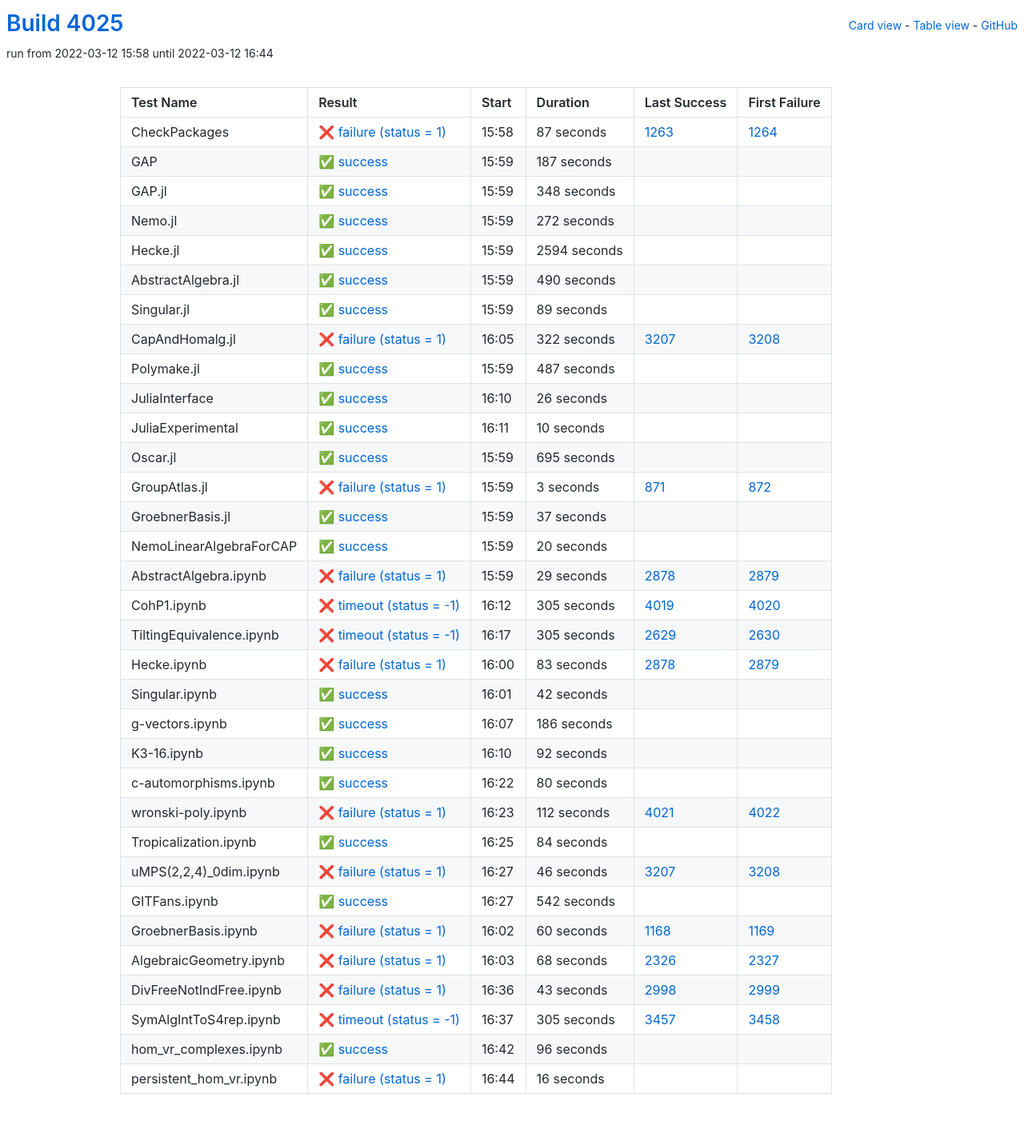
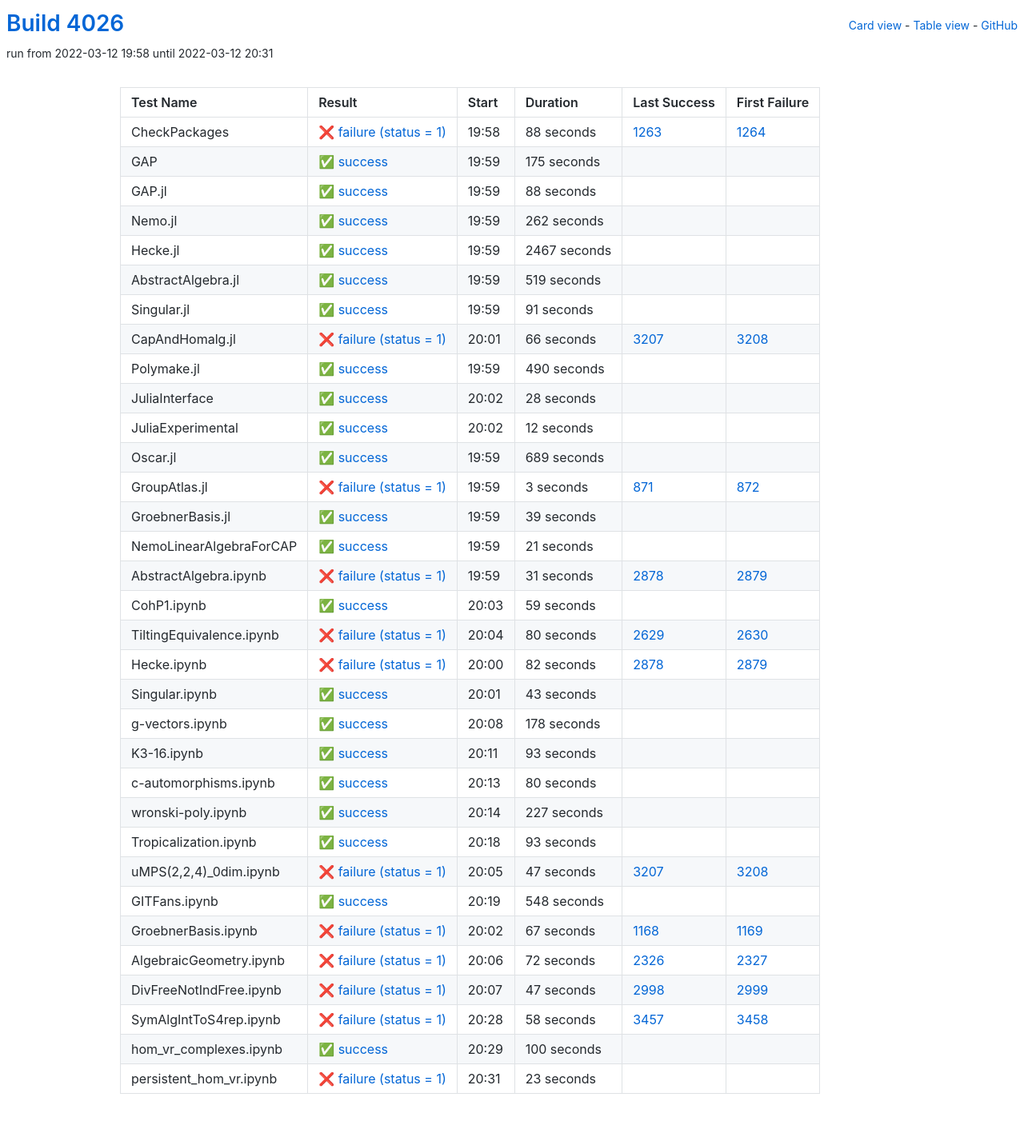
Before and after one commit to oscar-system/oscar-ci-status-stable, a Jekyll site: the page built from table.html, in a window 1280 px wide. Shown: the whole page at 80% size. Built offline with Jekyll 4.4.1, drawn with Linux system fonts in a browser that asks for light colours.

Commit message:
Build #4026

```diff
--- a/_data/ci.yml
+++ b/_data/ci.yml
@@ -1,6 +1,6 @@
 ---
-build: 4025
-build_url: https://oscarci.mathematik.uni-kl.de/job/oscar-stable/4025/
+build: 4026
+build_url: https://oscarci.mathematik.uni-kl.de/job/oscar-stable/4026/
 job: oscar-stable
 organization: oscar-system
 repo: oscar-ci-status-stable
@@ -8,68 +8,104 @@ repourl: https://github.com/oscar-system/oscar-ci-status-stable
 tests:
 - name: CheckPackages
   id: checkpackages
-  log: https://oscarci.mathematik.uni-kl.de/job/oscar-stable/4025/artifact/logs/build-4025/CheckPackages.log
-  start: 2022-03-12 15:58
+  log: https://oscarci.mathematik.uni-kl.de/job/oscar-stable/4026/artifact/logs/build-4026/CheckPackages.log
+  start: 2022-03-12 19:58
   success: false
   exitcode: 1
   status: failure
-  duration: 87
+  duration: 88
   last_success: 1263
   last_success_url: https://oscarci.mathematik.uni-kl.de/job/oscar-stable/1263/
   first_failure: 1264
   first_failure_url: https://oscarci.mathematik.uni-kl.de/job/oscar-stable/1264/
 - name: GAP
   id: gap
-  log: https://oscarci.mathematik.uni-kl.de/job/oscar-stable/4025/artifact/logs/build-4025/GAP.log
-  start: 2022-03-12 15:59
+  log: https://oscarci.mathematik.uni-kl.de/job/oscar-stable/4026/artifact/logs/build-4026/GAP.log
+  start: 2022-03-12 19:59
   success: true
   exitcode: 0
   status: success
-  duration: 187
+  duration: 175
   last_success: false
   last_success_url:
   first_failure: false
   first_failure_url:
 - name: GAP.jl
   id: gap-jl
-  log: https://oscarci.mathematik.uni-kl.de/job/oscar-stable/4025/artifact/logs/build-4025/GAP.jl.log
-  start: 2022-03-12 15:59
+  log: https://oscarci.mathematik.uni-kl.de/job/oscar-stable/4026/artifact/logs/build-4026/GAP.jl.log
+  start: 2022-03-12 19:59
   success: true
   exitcode: 0
   status: success
-  duration: 348
+  duration: 88
   last_success: false
   last_success_url:
   first_failure: false
   first_failure_url:
 - name: Nemo.jl
   id: nemo-jl
-  log: https://oscarci.mathematik.uni-kl.de/job/oscar-stable/4025/artifact/logs/build-4025/Nemo.jl.log
-  start: 2022-03-12 15:59
+  log: https://oscarci.mathematik.uni-kl.de/job/oscar-stable/4026/artifact/logs/build-4026/Nemo.jl.log
+  start: 2022-03-12 19:59
   success: true
   exitcode: 0
   status: success
-  duration: 272
+  duration: 262
   last_success: false
   last_success_url:
   first_failure: false
   first_failure_url:
 - name: Hecke.jl
   id: hecke-jl
-  log: https://oscarci.mathematik.uni-kl.de/job/oscar-stable/4025/artifact/logs/build-4025/Hecke.jl.log
-  start: 2022-03-12 15:59
+  log: https://oscarci.mathematik.uni-kl.de/job/oscar-stable/4026/artifact/logs/build-4026/Hecke.jl.log
+  start: 2022-03-12 19:59
   success: true
   exitcode: 0
   status: success
-  duration: 2594
+  duration: 2467
   last_success: false
   last_success_url:
   first_failure: false
   first_failure_url:
 - name: AbstractAlgebra.jl
   id: abstractalgebra-jl
-  log: https://oscarci.mathematik.uni-kl.de/job/oscar-stable/4025/artifact/logs/build-4025/AbstractAlgebra.jl.log
-  start: 2022-03-12 15:59
+  log: https://oscarci.mathematik.uni-kl.de/job/oscar-stable/4026/artifact/logs/build-4026/AbstractAlgebra.jl.log
+  start: 2022-03-12 19:59
+  success: true
+  exitcode: 0
+  status: success
+  duration: 519
+  last_success: false
+  last_success_url:
+  first_failure: false
+  first_failure_url:
+- name: Singular.jl
+  id: singular-jl
+  log: https://oscarci.mathematik.uni-kl.de/job/oscar-stable/4026/artifact/logs/build-4026/Singular.jl.log
+  start: 2022-03-12 19:59
+  success: true
+  exitcode: 0
+  status: success
+  duration: 91
+  last_success: false
+  last_success_url:
+  first_failure: false
+  first_failure_url:
+- name: CapAndHomalg.jl
+  id: capandhomalg-jl
+  log: https://oscarci.mathematik.uni-kl.de/job/oscar-stable/4026/artifact/logs/build-4026/CapAndHomalg.jl.log
+  start: 2022-03-12 20:01
+  success: false
+  exitcode: 1
+  status: failure
+  duration: 66
+  last_success: 3207
+  last_success_url: https://oscarci.mathematik.uni-kl.de/job/oscar-stable/3207/
+  first_failure: 3208
+  first_failure_url: https://oscarci.mathematik.uni-kl.de/job/oscar-stable/3208/
+- name: Polymake.jl
+  id: polymake-jl
+  log: https://oscarci.mathematik.uni-kl.de/job/oscar-stable/4026/artifact/logs/build-4026/Polymake.jl.log
+  start: 2022-03-12 19:59
   success: true
   exitcode: 0
   status: success
@@ -78,82 +114,46 @@ tests:
   last_success_url:
   first_failure: false
   first_failure_url:
-- name: Singular.jl
-  id: singular-jl
-  log: https://oscarci.mathematik.uni-kl.de/job/oscar-stable/4025/artifact/logs/build-4025/Singular.jl.log
-  start: 2022-03-12 15:59
+- name: JuliaInterface
+  id: juliainterface
+  log: https://oscarci.mathematik.uni-kl.de/job/oscar-stable/4026/artifact/logs/build-4026/JuliaInterface.log
+  start: 2022-03-12 20:02
   success: true
   exitcode: 0
   status: success
-  duration: 89
-  last_success: false
-  last_success_url:
-  first_failure: false
-  first_failure_url:
-- name: CapAndHomalg.jl
-  id: capandhomalg-jl
-  log: https://oscarci.mathematik.uni-kl.de/job/oscar-stable/4025/artifact/logs/build-4025/CapAndHomalg.jl.log
-  start: 2022-03-12 16:05
-  success: false
-  exitcode: 1
-  status: failure
-  duration: 322
-  last_success: 3207
-  last_success_url: https://oscarci.mathematik.uni-kl.de/job/oscar-stable/3207/
-  first_failure: 3208
-  first_failure_url: https://oscarci.mathematik.uni-kl.de/job/oscar-stable/3208/
-- name: Polymake.jl
-  id: polymake-jl
-  log: https://oscarci.mathematik.uni-kl.de/job/oscar-stable/4025/artifact/logs/build-4025/Polymake.jl.log
-  start: 2022-03-12 15:59
-  success: true
-  exitcode: 0
-  status: success
-  duration: 487
-  last_success: false
-  last_success_url:
-  first_failure: false
-  first_failure_url:
-- name: JuliaInterface
-  id: juliainterface
-  log: https://oscarci.mathematik.uni-kl.de/job/oscar-stable/4025/artifact/logs/build-4025/JuliaInterface.log
-  start: 2022-03-12 16:10
-  success: true
-  exitcode: 0
-  status: success
-  duration: 26
+  duration: 28
   last_success: false
   last_success_url:
   first_failure: false
   first_failure_url:
 - name: JuliaExperimental
   id: juliaexperimental
-  log: https://oscarci.mathematik.uni-kl.de/job/oscar-stable/4025/artifact/logs/build-4025/JuliaExperimental.log
-  start: 2022-03-12 16:11
+  log: https://oscarci.mathematik.uni-kl.de/job/oscar-stable/4026/artifact/logs/build-4026/JuliaExperimental.log
+  start: 2022-03-12 20:02
   success: true
   exitcode: 0
   status: success
-  duration: 10
+  duration: 12
   last_success: false
   last_success_url:
   first_failure: false
   first_failure_url:
 - name: Oscar.jl
   id: oscar-jl
-  log: https://oscarci.mathematik.uni-kl.de/job/oscar-stable/4025/artifact/logs/build-4025/Oscar.jl.log
-  start: 2022-03-12 15:59
+  log: https://oscarci.mathematik.uni-kl.de/job/oscar-stable/4026/artifact/logs/build-4026/Oscar.jl.log
+  start: 2022-03-12 19:59
   success: true
   exitcode: 0
   status: success
-  duration: 695
+  duration: 689
   last_success: false
   last_success_url:
   first_failure: false
   first_failure_url:
 - name: GroupAtlas.jl
   id: groupatlas-jl
-  log: https://oscarci.mathematik.uni-kl.de/job/oscar-stable/4025/artifact/logs/build-4025/GroupAtlas.jl.log
-  start: 2022-03-12 15:59
+  log: https://oscarci.mathematik.uni-kl.de/job/oscar-stable/4026/artifact/logs/build-4026/GroupAtlas.jl.log
+  start: 2022-03-12 19:59
   success: false
   exitcode: 1
   status: failure
@@ -164,116 +164,116 @@ tests:
   first_failure_url: https://oscarci.mathematik.uni-kl.de/job/oscar-stable/872/
 - name: GroebnerBasis.jl
   id: groebnerbasis-jl
-  log: https://oscarci.mathematik.uni-kl.de/job/oscar-stable/4025/artifact/logs/build-4025/GroebnerBasis.jl.log
-  start: 2022-03-12 15:59
+  log: https://oscarci.mathematik.uni-kl.de/job/oscar-stable/4026/artifact/logs/build-4026/GroebnerBasis.jl.log
+  start: 2022-03-12 19:59
   success: true
   exitcode: 0
   status: success
-  duration: 37
+  duration: 39
   last_success: false
   last_success_url:
   first_failure: false
   first_failure_url:
 - name: NemoLinearAlgebraForCAP
   id: nemolinearalgebraforcap
-  log: https://oscarci.mathematik.uni-kl.de/job/oscar-stable/4025/artifact/logs/build-4025/NemoLinearAlgebraForCAP.log
-  start: 2022-03-12 15:59
+  log: https://oscarci.mathematik.uni-kl.de/job/oscar-stable/4026/artifact/logs/build-4026/NemoLinearAlgebraForCAP.log
+  start: 2022-03-12 19:59
   success: true
   exitcode: 0
   status: success
-  duration: 20
+  duration: 21
   last_success: false
   last_success_url:
   first_failure: false
   first_failure_url:
 - name: AbstractAlgebra.ipynb
   id: abstractalgebra-ipynb
-  log: https://oscarci.mathematik.uni-kl.de/job/oscar-stable/4025/artifact/logs/build-4025/AbstractAlgebra.ipynb.log
-  start: 2022-03-12 15:59
+  log: https://oscarci.mathematik.uni-kl.de/job/oscar-stable/4026/artifact/logs/build-4026/AbstractAlgebra.ipynb.log
+  start: 2022-03-12 19:59
   success: false
   exitcode: 1
   status: failure
-  duration: 29
+  duration: 31
   last_success: 2878
   last_success_url: https://oscarci.mathematik.uni-kl.de/job/oscar-stable/2878/
   first_failure: 2879
   first_failure_url: https://oscarci.mathematik.uni-kl.de/job/oscar-stable/2879/
 - name: CohP1.ipynb
   id: cohp1-ipynb
-  log: https://oscarci.mathematik.uni-kl.de/job/oscar-stable/4025/artifact/logs/build-4025/CohP1.ipynb.log
-  start: 2022-03-12 16:12
-  success: false
-  exitcode: -1
-  status: timeout
-  duration: 305
-  last_success: 4019
-  last_success_url: https://oscarci.mathematik.uni-kl.de/job/oscar-stable/4019/
-  first_failure: 4020
-  first_failure_url: https://oscarci.mathematik.uni-kl.de/job/oscar-stable/4020/
+  log: https://oscarci.mathematik.uni-kl.de/job/oscar-stable/4026/artifact/logs/build-4026/CohP1.ipynb.log
+  start: 2022-03-12 20:03
+  success: true
+  exitcode: 0
+  status: success
+  duration: 59
+  last_success: false
+  last_success_url:
+  first_failure: false
+  first_failure_url:
 - name: TiltingEquivalence.ipynb
   id: tiltingequivalence-ipynb
-  log: https://oscarci.mathematik.uni-kl.de/job/oscar-stable/4025/artifact/logs/build-4025/TiltingEquivalence.ipynb.log
-  start: 2022-03-12 16:17
+  log: https://oscarci.mathematik.uni-kl.de/job/oscar-stable/4026/artifact/logs/build-4026/TiltingEquivalence.ipynb.log
+  start: 2022-03-12 20:04
   success: false
-  exitcode: -1
-  status: timeout
-  duration: 305
+  exitcode: 1
+  status: failure
+  duration: 80
   last_success: 2629
   last_success_url: https://oscarci.mathematik.uni-kl.de/job/oscar-stable/2629/
   first_failure: 2630
   first_failure_url: https://oscarci.mathematik.uni-kl.de/job/oscar-stable/2630/
 - name: Hecke.ipynb
   id: hecke-ipynb
-  log: https://oscarci.mathematik.uni-kl.de/job/oscar-stable/4025/artifact/logs/build-4025/Hecke.ipynb.log
-  start: 2022-03-12 16:00
+  log: https://oscarci.mathematik.uni-kl.de/job/oscar-stable/4026/artifact/logs/build-4026/Hecke.ipynb.log
+  start: 2022-03-12 20:00
   success: false
   exitcode: 1
   status: failure
-  duration: 83
+  duration: 82
   last_success: 2878
   last_success_url: https://oscarci.mathematik.uni-kl.de/job/oscar-stable/2878/
   first_failure: 2879
   first_failure_url: https://oscarci.mathematik.uni-kl.de/job/oscar-stable/2879/
 - name: Singular.ipynb
   id: singular-ipynb
-  log: https://oscarci.mathematik.uni-kl.de/job/oscar-stable/4025/artifact/logs/build-4025/Singular.ipynb.log
-  start: 2022-03-12 16:01
+  log: https://oscarci.mathematik.uni-kl.de/job/oscar-stable/4026/artifact/logs/build-4026/Singular.ipynb.log
+  start: 2022-03-12 20:01
   success: true
   exitcode: 0
   status: success
-  duration: 42
+  duration: 43
   last_success: false
   last_success_url:
   first_failure: false
   first_failure_url:
 - name: g-vectors.ipynb
   id: g-vectors-ipynb
-  log: https://oscarci.mathematik.uni-kl.de/job/oscar-stable/4025/artifact/logs/build-4025/g-vectors.ipynb.log
-  start: 2022-03-12 16:07
+  log: https://oscarci.mathematik.uni-kl.de/job/oscar-stable/4026/artifact/logs/build-4026/g-vectors.ipynb.log
+  start: 2022-03-12 20:08
   success: true
   exitcode: 0
   status: success
-  duration: 186
+  duration: 178
   last_success: false
   last_success_url:
   first_failure: false
   first_failure_url:
 - name: K3-16.ipynb
   id: k3-16-ipynb
-  log: https://oscarci.mathematik.uni-kl.de/job/oscar-stable/4025/artifact/logs/build-4025/K3-16.ipynb.log
-  start: 2022-03-12 16:10
+  log: https://oscarci.mathematik.uni-kl.de/job/oscar-stable/4026/artifact/logs/build-4026/K3-16.ipynb.log
+  start: 2022-03-12 20:11
   success: true
   exitcode: 0
   status: success
-  duration: 92
+  duration: 93
   last_success: false
   last_success_url:
   first_failure: false
   first_failure_url:
 - name: c-automorphisms.ipynb
   id: c-automorphisms-ipynb
-  log: https://oscarci.mathematik.uni-kl.de/job/oscar-stable/4025/artifact/logs/build-4025/c-automorphisms.ipynb.log
-  start: 2022-03-12 16:22
+  log: https://oscarci.mathematik.uni-kl.de/job/oscar-stable/4026/artifact/logs/build-4026/c-automorphisms.ipynb.log
+  start: 2022-03-12 20:13
   success: true
   exitcode: 0
   status: success
@@ -284,120 +284,120 @@ tests:
   first_failure_url:
 - name: wronski-poly.ipynb
   id: wronski-poly-ipynb
-  log: https://oscarci.mathematik.uni-kl.de/job/oscar-stable/4025/artifact/logs/build-4025/wronski-poly.ipynb.log
-  start: 2022-03-12 16:23
-  success: false
-  exitcode: 1
-  status: failure
-  duration: 112
-  last_success: 4021
-  last_success_url: https://oscarci.mathematik.uni-kl.de/job/oscar-stable/4021/
-  first_failure: 4022
-  first_failure_url: https://oscarci.mathematik.uni-kl.de/job/oscar-stable/4022/
-- name: Tropicalization.ipynb
-  id: tropicalization-ipynb
-  log: https://oscarci.mathematik.uni-kl.de/job/oscar-stable/4025/artifact/logs/build-4025/Tropicalization.ipynb.log
-  start: 2022-03-12 16:25
+  log: https://oscarci.mathematik.uni-kl.de/job/oscar-stable/4026/artifact/logs/build-4026/wronski-poly.ipynb.log
+  start: 2022-03-12 20:14
   success: true
   exitcode: 0
   status: success
-  duration: 84
+  duration: 227
+  last_success: false
+  last_success_url:
+  first_failure: false
+  first_failure_url:
+- name: Tropicalization.ipynb
+  id: tropicalization-ipynb
+  log: https://oscarci.mathematik.uni-kl.de/job/oscar-stable/4026/artifact/logs/build-4026/Tropicalization.ipynb.log
+  start: 2022-03-12 20:18
+  success: true
+  exitcode: 0
+  status: success
+  duration: 93
   last_success: false
   last_success_url:
   first_failure: false
   first_failure_url:
 - name: uMPS(2,2,4)_0dim.ipynb
   id: umps-2-2-4-0dim-ipynb
-  log: https://oscarci.mathematik.uni-kl.de/job/oscar-stable/4025/artifact/logs/build-4025/uMPS-2-2-4-_0dim.ipynb.log
-  start: 2022-03-12 16:27
+  log: https://oscarci.mathematik.uni-kl.de/job/oscar-stable/4026/artifact/logs/build-4026/uMPS-2-2-4-_0dim.ipynb.log
+  start: 2022-03-12 20:05
   success: false
   exitcode: 1
   status: failure
-  duration: 46
+  duration: 47
   last_success: 3207
   last_success_url: https://oscarci.mathematik.uni-kl.de/job/oscar-stable/3207/
   first_failure: 3208
   first_failure_url: https://oscarci.mathematik.uni-kl.de/job/oscar-stable/3208/
 - name: GITFans.ipynb
   id: gitfans-ipynb
-  log: https://oscarci.mathematik.uni-kl.de/job/oscar-stable/4025/artifact/logs/build-4025/GITFans.ipynb.log
-  start: 2022-03-12 16:27
+  log: https://oscarci.mathematik.uni-kl.de/job/oscar-stable/4026/artifact/logs/build-4026/GITFans.ipynb.log
+  start: 2022-03-12 20:19
   success: true
   exitcode: 0
   status: success
-  duration: 542
+  duration: 548
   last_success: false
   last_success_url:
   first_failure: false
   first_failure_url:
 - name: GroebnerBasis.ipynb
   id: groebnerbasis-ipynb
-  log: https://oscarci.mathematik.uni-kl.de/job/oscar-stable/4025/artifact/logs/build-4025/GroebnerBasis.ipynb.log
-  start: 2022-03-12 16:02
+  log: https://oscarci.mathematik.uni-kl.de/job/oscar-stable/4026/artifact/logs/build-4026/GroebnerBasis.ipynb.log
+  start: 2022-03-12 20:02
   success: false
   exitcode: 1
   status: failure
-  duration: 60
+  duration: 67
   last_success: 1168
   last_success_url: https://oscarci.mathematik.uni-kl.de/job/oscar-stable/1168/
   first_failure: 1169
   first_failure_url: https://oscarci.mathematik.uni-kl.de/job/oscar-stable/1169/
 - name: AlgebraicGeometry.ipynb
   id: algebraicgeometry-ipynb
-  log: https://oscarci.mathematik.uni-kl.de/job/oscar-stable/4025/artifact/logs/build-4025/AlgebraicGeometry.ipynb.log
-  start: 2022-03-12 16:03
+  log: https://oscarci.mathematik.uni-kl.de/job/oscar-stable/4026/artifact/logs/build-4026/AlgebraicGeometry.ipynb.log
+  start: 2022-03-12 20:06
   success: false
   exitcode: 1
   status: failure
-  duration: 68
+  duration: 72
   last_success: 2326
   last_success_url: https://oscarci.mathematik.uni-kl.de/job/oscar-stable/2326/
   first_failure: 2327
   first_failure_url: https://oscarci.mathematik.uni-kl.de/job/oscar-stable/2327/
 - name: DivFreeNotIndFree.ipynb
   id: divfreenotindfree-ipynb
-  log: https://oscarci.mathematik.uni-kl.de/job/oscar-stable/4025/artifact/logs/build-4025/DivFreeNotIndFree.ipynb.log
-  start: 2022-03-12 16:36
+  log: https://oscarci.mathematik.uni-kl.de/job/oscar-stable/4026/artifact/logs/build-4026/DivFreeNotIndFree.ipynb.log
+  start: 2022-03-12 20:07
   success: false
   exitcode: 1
   status: failure
-  duration: 43
+  duration: 47
   last_success: 2998
   last_success_url: https://oscarci.mathematik.uni-kl.de/job/oscar-stable/2998/
   first_failure: 2999
   first_failure_url: https://oscarci.mathematik.uni-kl.de/job/oscar-stable/2999/
 - name: SymAlgIntToS4rep.ipynb
   id: symalginttos4rep-ipynb
-  log: https://oscarci.mathematik.uni-kl.de/job/oscar-stable/4025/artifact/logs/build-4025/SymAlgIntToS4rep.ipynb.log
-  start: 2022-03-12 16:37
+  log: https://oscarci.mathematik.uni-kl.de/job/oscar-stable/4026/artifact/logs/build-4026/SymAlgIntToS4rep.ipynb.log
+  start: 2022-03-12 20:28
   success: false
-  exitcode: -1
-  status: timeout
-  duration: 305
+  exitcode: 1
+  status: failure
+  duration: 58
   last_success: 3457
   last_success_url: https://oscarci.mathematik.uni-kl.de/job/oscar-stable/3457/
   first_failure: 3458
   first_failure_url: https://oscarci.mathematik.uni-kl.de/job/oscar-stable/3458/
 - name: hom_vr_complexes.ipynb
   id: hom-vr-complexes-ipynb
-  log: https://oscarci.mathematik.uni-kl.de/job/oscar-stable/4025/artifact/logs/build-4025/hom_vr_complexes.ipynb.log
-  start: 2022-03-12 16:42
+  log: https://oscarci.mathematik.uni-kl.de/job/oscar-stable/4026/artifact/logs/build-4026/hom_vr_complexes.ipynb.log
+  start: 2022-03-12 20:29
   success: true
   exitcode: 0
   status: success
-  duration: 96
+  duration: 100
   last_success: false
   last_success_url:
   first_failure: false
   first_failure_url:
 - name: persistent_hom_vr.ipynb
   id: persistent-hom-vr-ipynb
-  log: https://oscarci.mathematik.uni-kl.de/job/oscar-stable/4025/artifact/logs/build-4025/persistent_hom_vr.ipynb.log
-  start: 2022-03-12 16:44
+  log: https://oscarci.mathematik.uni-kl.de/job/oscar-stable/4026/artifact/logs/build-4026/persistent_hom_vr.ipynb.log
+  start: 2022-03-12 20:31
   success: false
   exitcode: 1
   status: failure
-  duration: 16
+  duration: 23
   last_success: false
   last_success_url:
   first_failure: false
```
Also changed, not shown: README.md.
